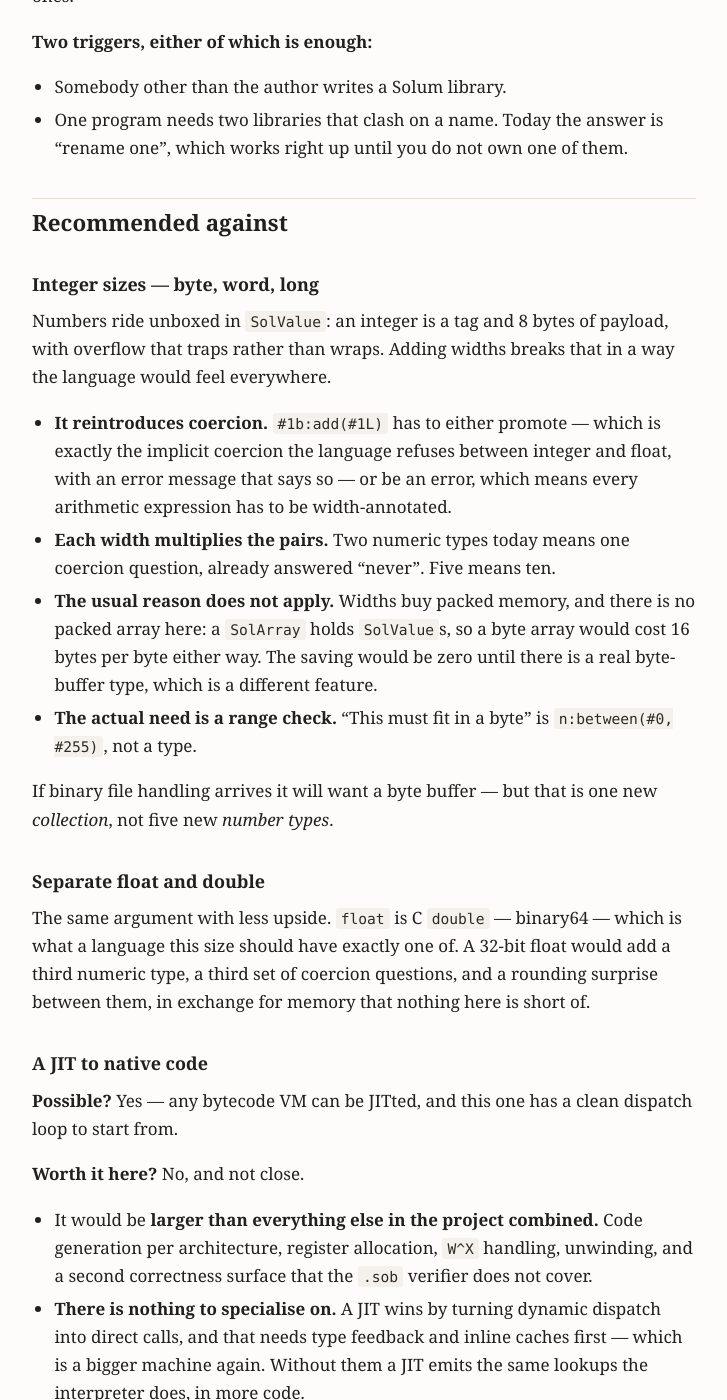
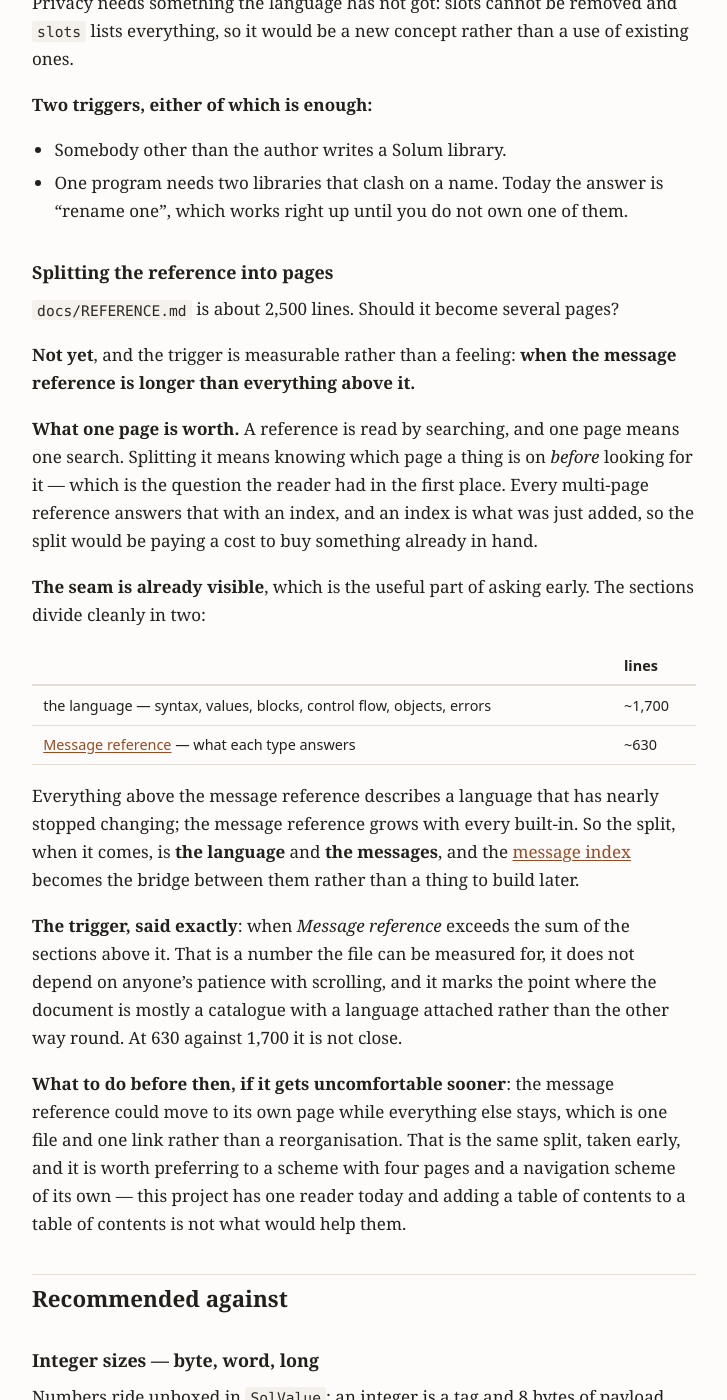
Before and after one commit to hansolovkarlsson/Solveig, a Jekyll site: the page built from docs/ideas.md, in a window 1280 px wide and 1400 px high, scrolled down 7627 px. Shown: the whole window, without its empty margins (276-1003 px from the left). Built offline with Jekyll 4.4.1, drawn with Linux system fonts in a browser that asks for light colours; our own code applies the rules of GitHub Pages for plain Markdown files; some of the changed text lies outside the part shown.

Commit message:
Record the reference-splitting question in ideas.md
Deferred, with a trigger that is measurable rather than a feeling: when
the message reference is longer than everything above it. At about 630
lines against 1,700 it is not close.

What one page is worth is that a reference is read by searching, and one
page means one search; splitting it means knowing which page a thing is
on before looking for it, which is the question the reader had. Every
multi-page reference answers that with an index, and the index was just
added, so a split now would pay a cost to buy something already in hand.

The seam is recorded because asking early is what makes it visible: the
sections divide into the language, which has nearly stopped changing,
and the message reference, which grows with every built-in. The message
index becomes the bridge rather than a thing to build later. And if it
gets uncomfortable sooner, moving the message reference to its own page
is the same split taken early -- one file and one link, rather than a
scheme with four pages and a navigation scheme of its own.

Also repointed a 6.10 link at COMPLETED, where it moved when it was
finally closed properly.

Co-Authored-By: Claude Opus 5 <noreply@anthropic.com>
Claude-Session: https://claude.ai/code/session_014Emnizwfra15qgDU979HaB

```diff
--- a/docs/ideas.md
+++ b/docs/ideas.md
@@ -37,6 +37,7 @@ marked as a sketch.
 | Subclass `integer`, a `byte` subclass | **Not possible** — see below |
 | More `@` directives: `@define`, `@ifdef`, `@once` | **No** — each one's job is already done by something that is not a directive |
 | Namespaces for included files | **Defer** — the trigger is somebody else writing a library |
+| Splitting the reference into pages | **Defer** — the trigger is the message reference outgrowing the rest |
 
 ---
 
@@ -294,6 +295,46 @@ existing ones.
 - One program needs two libraries that clash on a name. Today the answer is
   "rename one", which works right up until you do not own one of them.
 
+### Splitting the reference into pages
+
+`docs/REFERENCE.md` is about 2,500 lines. Should it become several pages?
+
+**Not yet**, and the trigger is measurable rather than a feeling: **when the
+message reference is longer than everything above it.**
+
+**What one page is worth.** A reference is read by searching, and one page means
+one search. Splitting it means knowing which page a thing is on *before* looking
+for it — which is the question the reader had in the first place. Every
+multi-page reference answers that with an index, and an index is what was just
+added, so the split would be paying a cost to buy something already in hand.
+
+**The seam is already visible**, which is the useful part of asking early. The
+sections divide cleanly in two:
+
+| | lines |
+| --- | --- |
+| the language — syntax, values, blocks, control flow, objects, errors | ~1,700 |
+| [Message reference](REFERENCE.md#message-reference) — what each type answers | ~630 |
+
+Everything above the message reference describes a language that has nearly
+stopped changing; the message reference grows with every built-in. So the split,
+when it comes, is **the language** and **the messages**, and the
+[message index](REFERENCE.md#message-index) becomes the bridge between them
+rather than a thing to build later.
+
+**The trigger, said exactly**: when *Message reference* exceeds the sum of the
+sections above it. That is a number the file can be measured for, it does not
+depend on anyone's patience with scrolling, and it marks the point where the
+document is mostly a catalogue with a language attached rather than the other
+way round. At 630 against 1,700 it is not close.
+
+**What to do before then, if it gets uncomfortable sooner**: the message
+reference could move to its own page while everything else stays, which is one
+file and one link rather than a reorganisation. That is the same split, taken
+early, and it is worth preferring to a scheme with four pages and a navigation
+scheme of its own — this project has one reader today and adding a table of
+contents to a table of contents is not what would help them.
+
 ## Recommended against
 
 ### Integer sizes — byte, word, long
@@ -478,7 +519,7 @@ it speeds up every caller rather than the ones who remembered to use the macro.
 **`@ifdef` is the one worth arguing about, and it is still no.**
 
 - *Platform differences.* The language has none. The VM absorbs them in C, which
-  is where they belong; even [6.10](ROADMAP.md#610-waiting-for-a-single-key),
+  is where they belong; even [6.10](COMPLETED.md#610-waiting-for-a-single-key--done),
   the first genuinely platform-divergent feature, would diverge inside the VM
   rather than in Solum source.
 - *Debug and release builds.* `system:environment` answers at run time, and a
```
